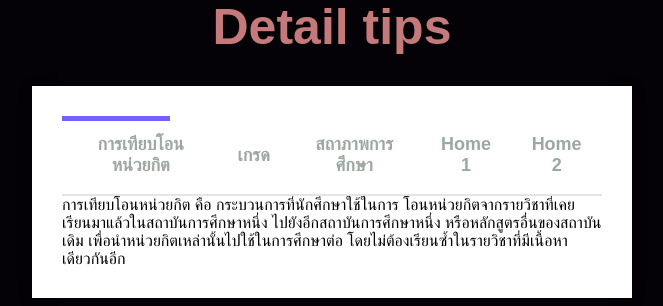
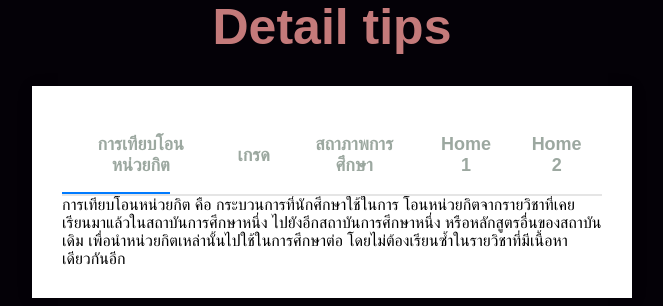
Before and after one commit to Jennie-ji/grade_planner, a Django app: page / in a window 1280 px wide. Shown: the part 2777-3083 px from the top of the page, without its empty margins (308-971 px from the left). Run offline with Django 5.2, Linux system fonts and the light colour scheme; parts of the project's set-up code (start-up, migrations or seed data) failed here and were passed over.

Commit message:
delete .line

```diff
--- a/app_grade/static/app_grade/style.css
+++ b/app_grade/static/app_grade/style.css
@@ -298,13 +298,3 @@
     0% { background-position: 0% 50%; }
     100% { background-position: 100% 50%; }
  }
-.line{
-
- position: absolute;
- top: 0;
- left: 0;
- width: 90px;
- height: 5px;
- background-color: #7360ff;
-
-}
```
